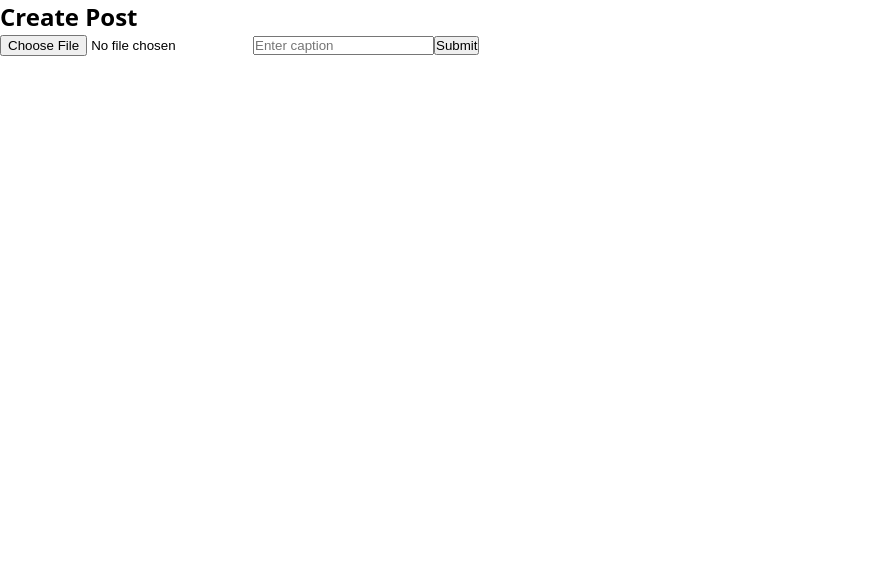
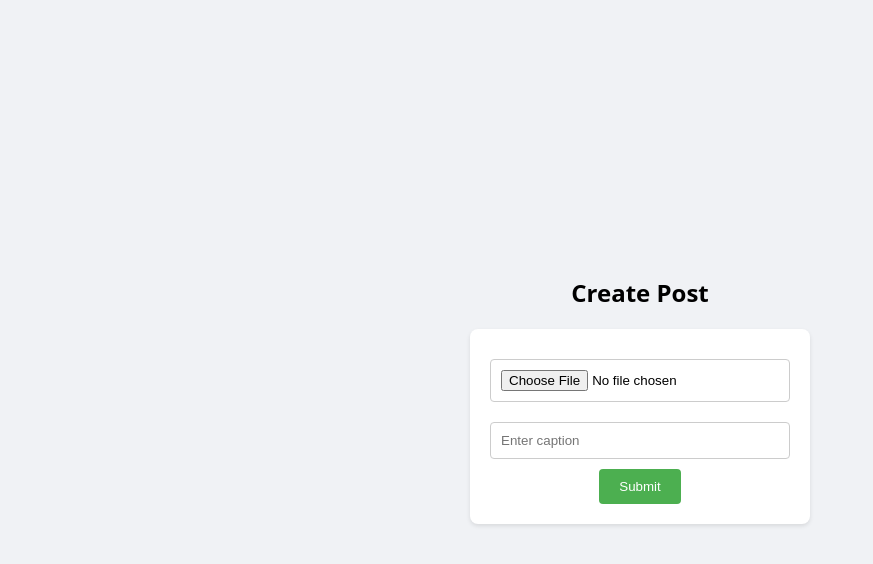
Before and after one commit to Imran-Shaikh1/practice, a React app in the folder frontend/: page /create-post in a window 1280 px wide. Shown: the top 564 px of the page, without its empty margins (0-873 px from the left). Built offline with nearby package versions, Linux system fonts and the light colour scheme; the HTML template or start-up script is replaced by a standard one.

Commit message:
Fix CSS import and className

```diff
--- a/frontend/src/App.jsx
+++ b/frontend/src/App.jsx
@@ -2,6 +2,7 @@ import React from 'react'
 import { BrowserRouter as Router, Routes, Route, Navigate } from 'react-router-dom'
 import CreatePost from './pages/CreatePost.jsx'
 import Feed from './pages/Feed.jsx'
+import './App.css'
 
 const App = () => {
   return (
--- a/frontend/src/pages/CreatePost.jsx
+++ b/frontend/src/pages/CreatePost.jsx
@@ -20,7 +20,7 @@ const CreatePost = () => {
     }
 
     return (
-        <section>
+    <section className='create-post-section'>
         <h1>Create Post</h1>
         <form onSubmit={handleSubmit}>
             <input type="file" name="image" accept="image/*" required />
```
Lines whose indentation alone changed are shown as unchanged.
